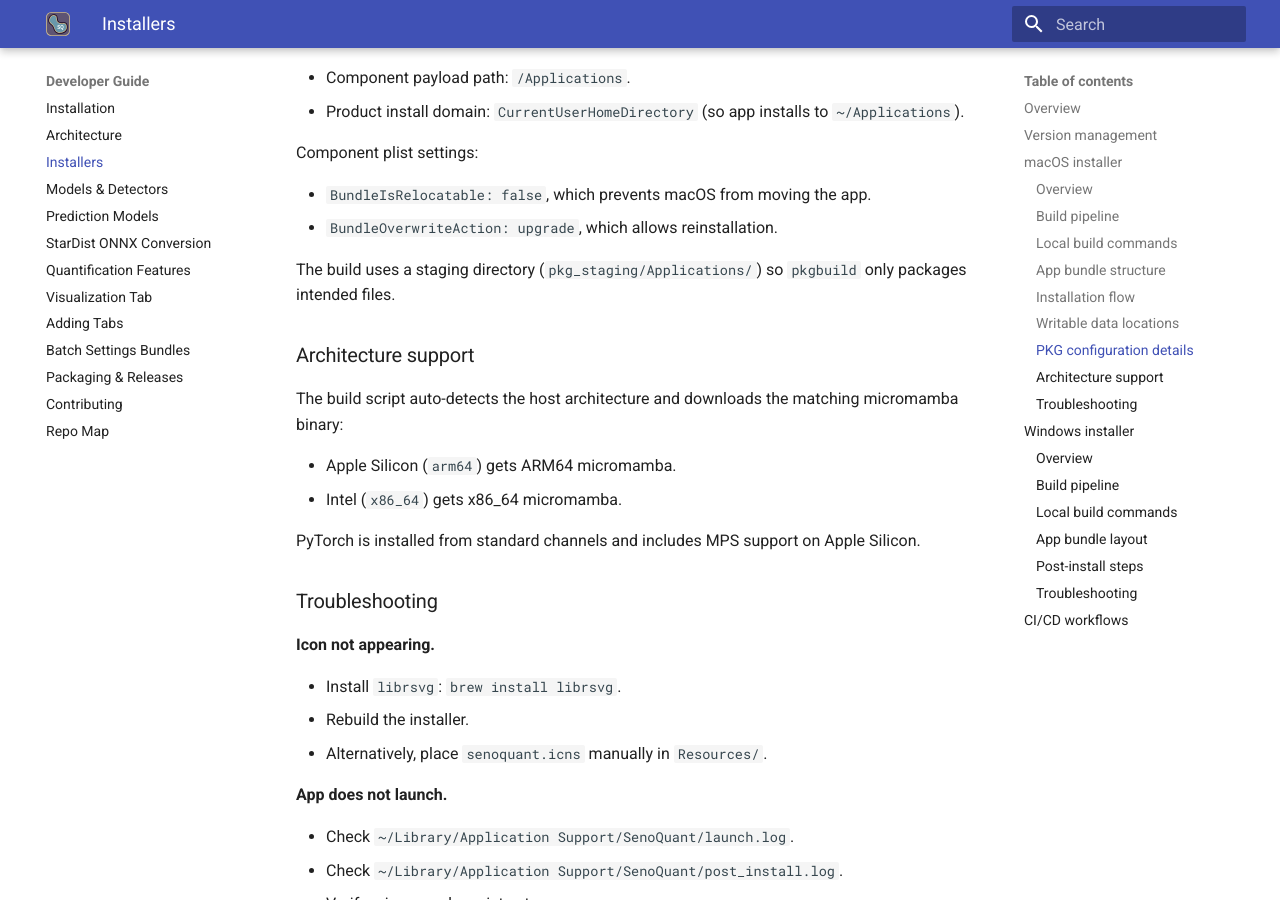
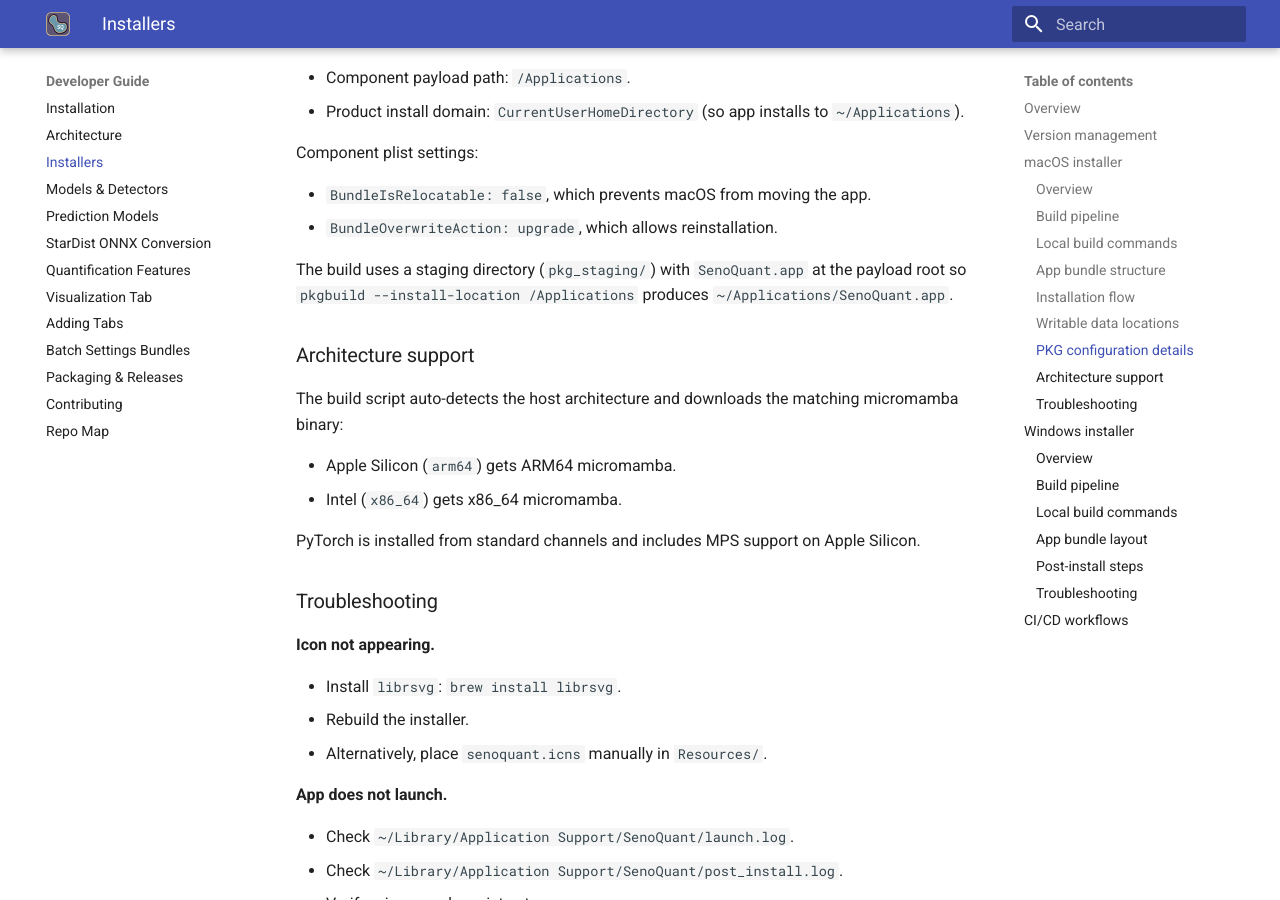
Before and after one commit to HaamsRee/senoquant, an MkDocs documentation site: the page built from docs/developer/installer.md, in a window 1280 px wide and 900 px high, scrolled down 3055 px. Built offline with MkDocs 1.6.1 and Material for MkDocs 9.7.7, drawn with Linux system fonts in a browser that asks for light colours.

Commit message:
Fix macOS installer Applications path

```diff
--- a/docs/developer/installer.md
+++ b/docs/developer/installer.md
@@ -119,7 +119,7 @@
 - `BundleIsRelocatable: false`, which prevents macOS from moving the app.
 - `BundleOverwriteAction: upgrade`, which allows reinstallation.
 
-The build uses a staging directory (`pkg_staging/Applications/`) so `pkgbuild` only packages intended files.
+The build uses a staging directory (`pkg_staging/`) with `SenoQuant.app` at the payload root so `pkgbuild --install-location /Applications` produces `~/Applications/SenoQuant.app`.
 
 ### Architecture support
 
```
Also changed, not shown: 1 other file.
